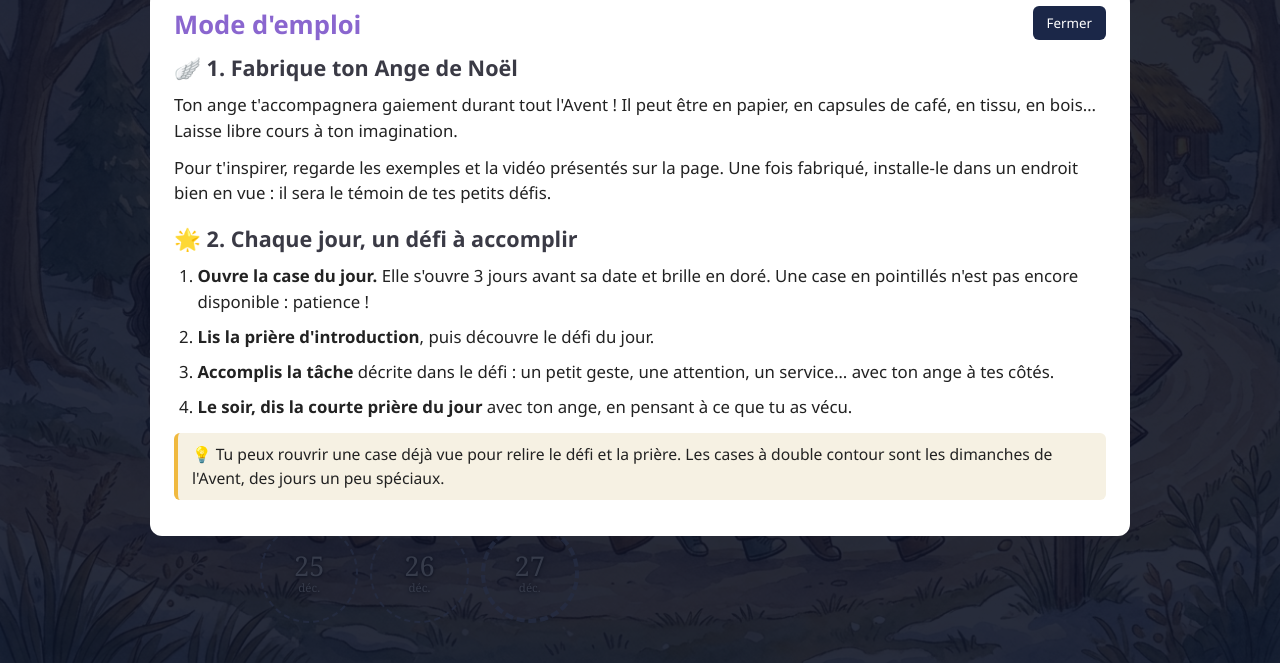
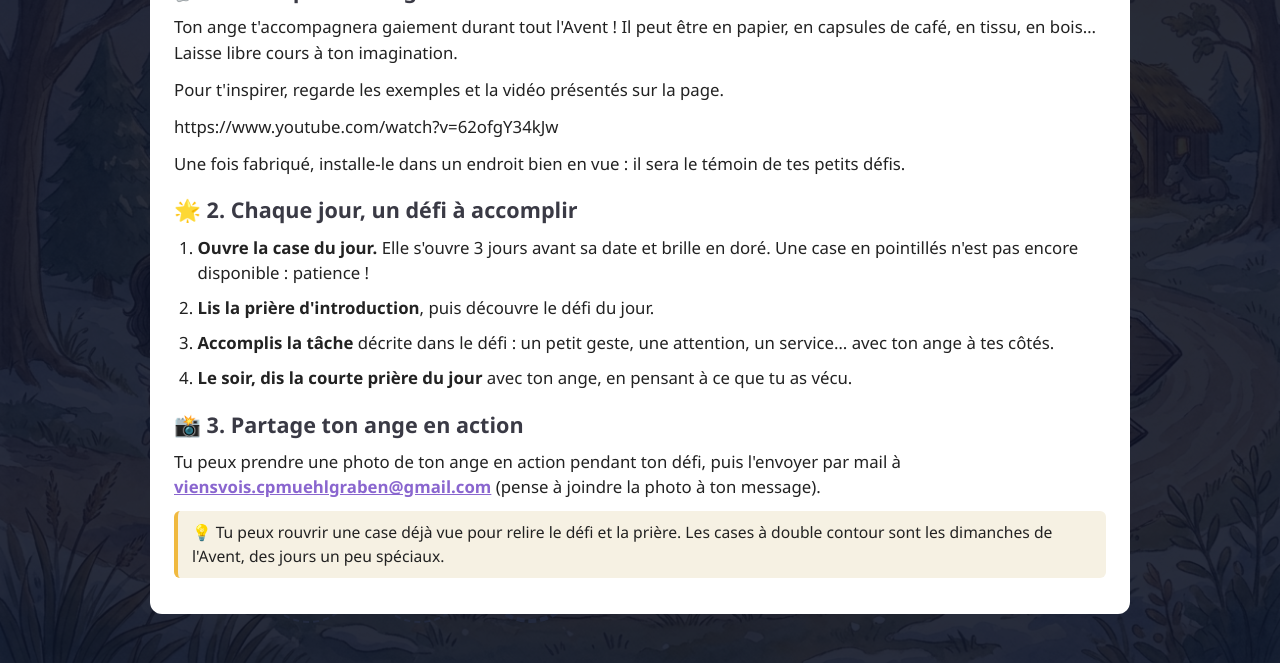
Before and after one commit to bulletincpmuehlgraben/calendrierAvent, a plain HTML site: page index.html in a window 1280 px wide. Both pictures are taken after a click on the button "📖 Mode d'emploi". Shown: the part 137-800 px from the top of the page. Drawn offline with Linux system fonts and the light colour scheme; no server answers.

Commit message:
Update index.html

```diff
--- a/index.html
+++ b/index.html
@@ -56,6 +56,7 @@
 #avent-cal .aide h3:first-child{margin-top:8px}
 #avent-cal .aide ol{margin:0 0 14px;padding-left:1.4em;font-size:1.05rem}
 #avent-cal .aide li{margin-bottom:10px}
+#avent-cal .aide a{color:#8a66cf;font-weight:600;word-break:break-word}
 #avent-cal .aide .note{background:#f6f1e3;border-left:4px solid var(--or);padding:10px 14px;border-radius:6px;font-size:.98rem}
 /* ===== IMAGE DE FOND (calque fixe : l'image reste en place quand on fait défiler, y compris sur iPhone) ===== */
 #avent-cal{position:relative;isolation:isolate}
@@ -113,7 +114,9 @@
 <div class="aide" id="avent-aide" style="display:none">
 <h3>🪽 1. Fabrique ton Ange de Noël</h3>
 <p>Ton ange t'accompagnera gaiement durant tout l'Avent ! Il peut être en papier, en capsules de café, en tissu, en bois… Laisse libre cours à ton imagination.</p>
-<p>Pour t'inspirer, regarde les exemples et la vidéo présentés sur la page. Une fois fabriqué, installe-le dans un endroit bien en vue : il sera le témoin de tes petits défis.</p>
+<p>Pour t'inspirer, regarde les exemples et la vidéo présentés sur la page. </p>
+<p>https://www.youtube.com/watch?v=62ofgY34kJw</p>
+<p>Une fois fabriqué, installe-le dans un endroit bien en vue : il sera le témoin de tes petits défis.</p>
 <h3>🌟 2. Chaque jour, un défi à accomplir</h3>
 <ol>
 <li><strong>Ouvre la case du jour.</strong> Elle s'ouvre <span id="avent-aide-jours">3 jours</span> avant sa date et brille en doré. Une case en pointillés n'est pas encore disponible : patience !</li>
@@ -121,6 +124,8 @@
 <li><strong>Accomplis la tâche</strong> décrite dans le défi : un petit geste, une attention, un service… avec ton ange à tes côtés.</li>
 <li><strong>Le soir, dis la courte prière du jour</strong> avec ton ange, en pensant à ce que tu as vécu.</li>
 </ol>
+<h3>📸 3. Partage ton ange en action</h3>
+<p>Tu peux prendre une photo de ton ange en action pendant ton défi, puis l'envoyer par mail à <a href="mailto:viensvois.cpmuehlgraben@gmail.com?subject=Mon%20ange%20en%20action">viensvois.cpmuehlgraben@gmail.com</a> (pense à joindre la photo à ton message).</p>
 <p class="note">💡 Tu peux rouvrir une case déjà vue pour relire le défi et la prière. Les cases à double contour sont les dimanches de l'Avent, des jours un peu spéciaux.</p>
 </div>
 </div>
```
